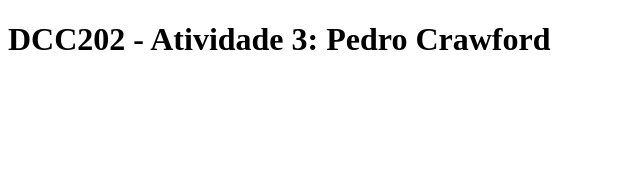
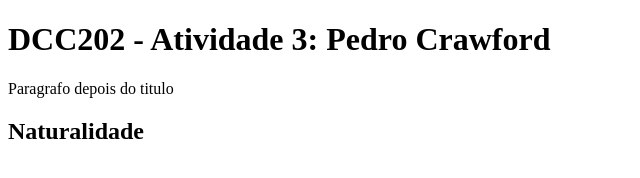
Before and after one commit to ufjf-dcc202/ufjf-dcc202-2023-3-b-atv3-CrawfordPedro, a website: page index.html in a window 1280 px wide. Shown: the whole page, without its empty margins (0-640 px from the left). Drawn offline with Linux system fonts and the light colour scheme.

Commit message:
criei titulo primeira sessao

```diff
--- a/index.html
+++ b/index.html
@@ -9,10 +9,10 @@
     <main>
         <h1>DCC202 - Atividade 3: Pedro Crawford</h1>
         <p>
-
+            Paragrafo depois do titulo
         </p>
         <section>
-
+            <h2>Naturalidade</h2>
         </section>
         <section>
 
```
